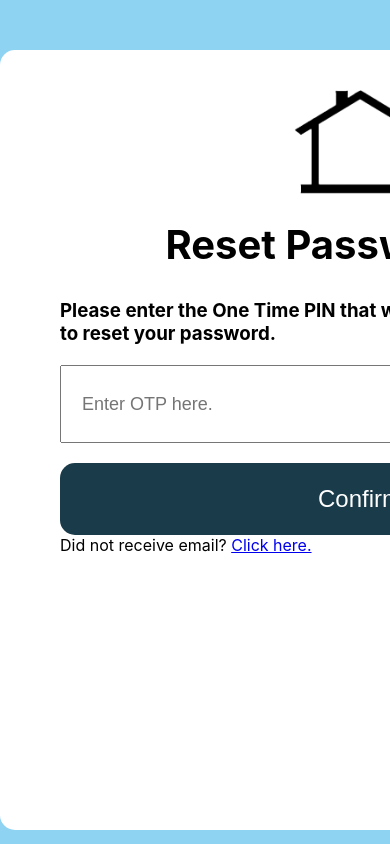
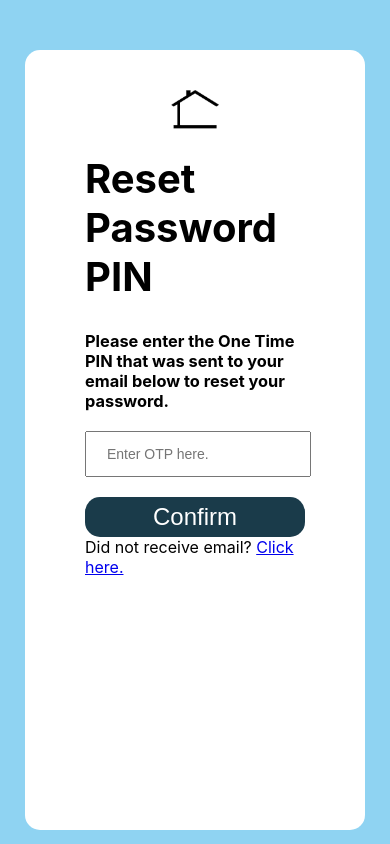
Before and after one commit to SahilUnimelb/FinTech-FLAMES, a React (Create React App) app in the folder FrontEnd/: page /otp in a window 390 px wide. Built offline with nearby package versions, Linux system fonts and the light colour scheme.

Commit message:
Added responsiveness for otp page

```diff
--- a/FrontEnd/src/Pages/IntroPages/Forgot/OneTimePin.css
+++ b/FrontEnd/src/Pages/IntroPages/Forgot/OneTimePin.css
@@ -64,3 +64,88 @@
     border: none;
     border-radius: 15px;
 }
+@media(max-width:750px) {
+    .otp-container {
+        width: 520px;
+    }
+
+    .otp-text {
+        font-size: 16px;
+    }
+    .otp-container input {
+        height: 60px;
+        width: 500px;
+        font-size: 16px;
+    }
+    .otp-container button {
+        height: 60px;
+    }
+}
+@media(max-width:650px) {
+    .otp-container {
+        width: 440px;
+    }
+
+    .otp-text {
+        font-size: 16px;
+    }
+    .otp-container input {
+        height: 60px;
+        width: 420px;
+        font-size: 16px;
+    }
+    .otp-container button {
+        height: 60px;
+    }
+}
+@media(max-width:600px) {
+    .otp-container {
+        width: 380px;
+    }
+
+    .otp-text {
+        font-size: 14px;
+    }
+    .otp-container input {
+        height: 60px;
+        width: 360px;
+        font-size: 14px;
+    }
+    .otp-container button {
+        height: 60px;
+    }
+}
+@media(max-width:520px) {
+    .otp-container {
+        width: 300px;
+    }
+
+    .otp-text {
+        font-size: 14px;
+    }
+    .otp-container input {
+        height: 60px;
+        width: 280px;
+        font-size: 14px;
+    }
+    .otp-container button {
+        height: 60px;
+    }
+}
+@media(max-width:440px) {
+    .otp-container {
+        width: 220px;
+    }
+
+    .otp-text {
+        font-size: 14px;
+    }
+    .otp-container input {
+        height: 40px;
+        width: 200px;
+        font-size: 14px;
+    }
+    .otp-container button {
+        height: 40px;
+    }
+}
```
